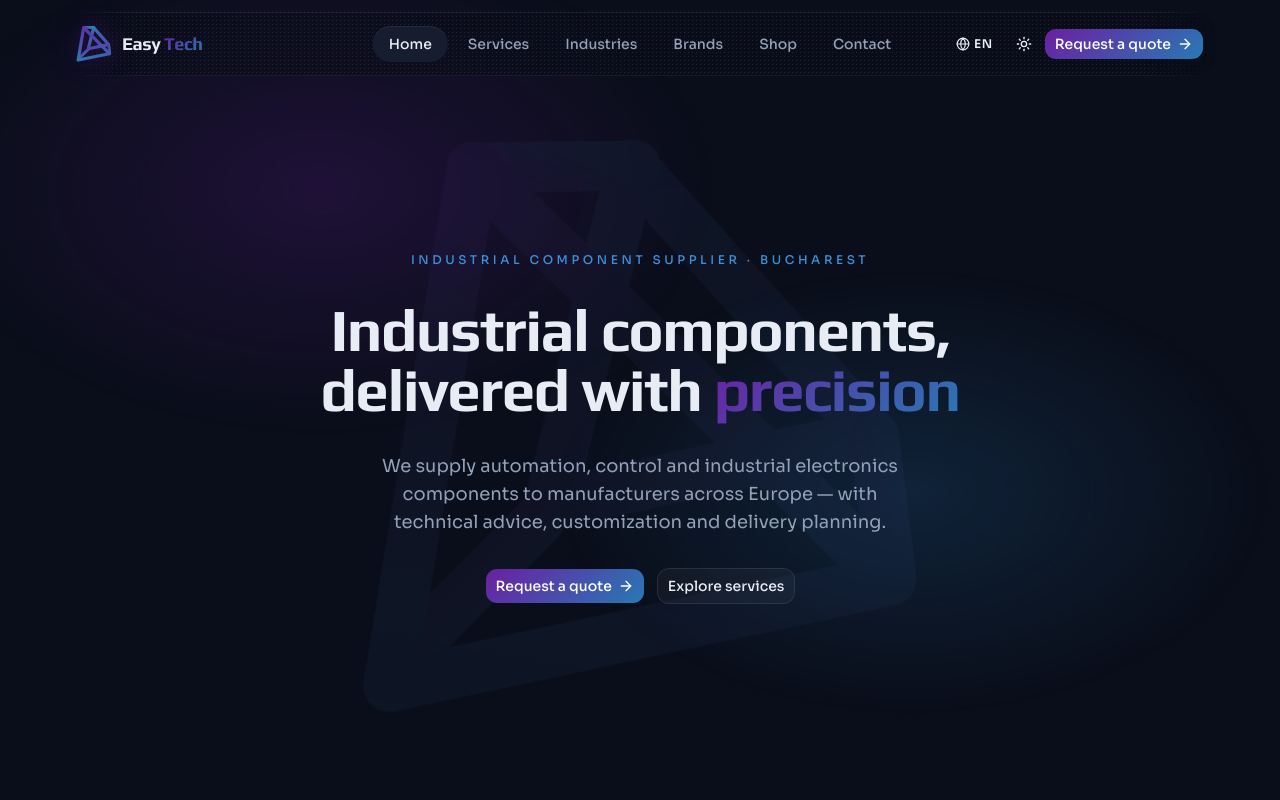
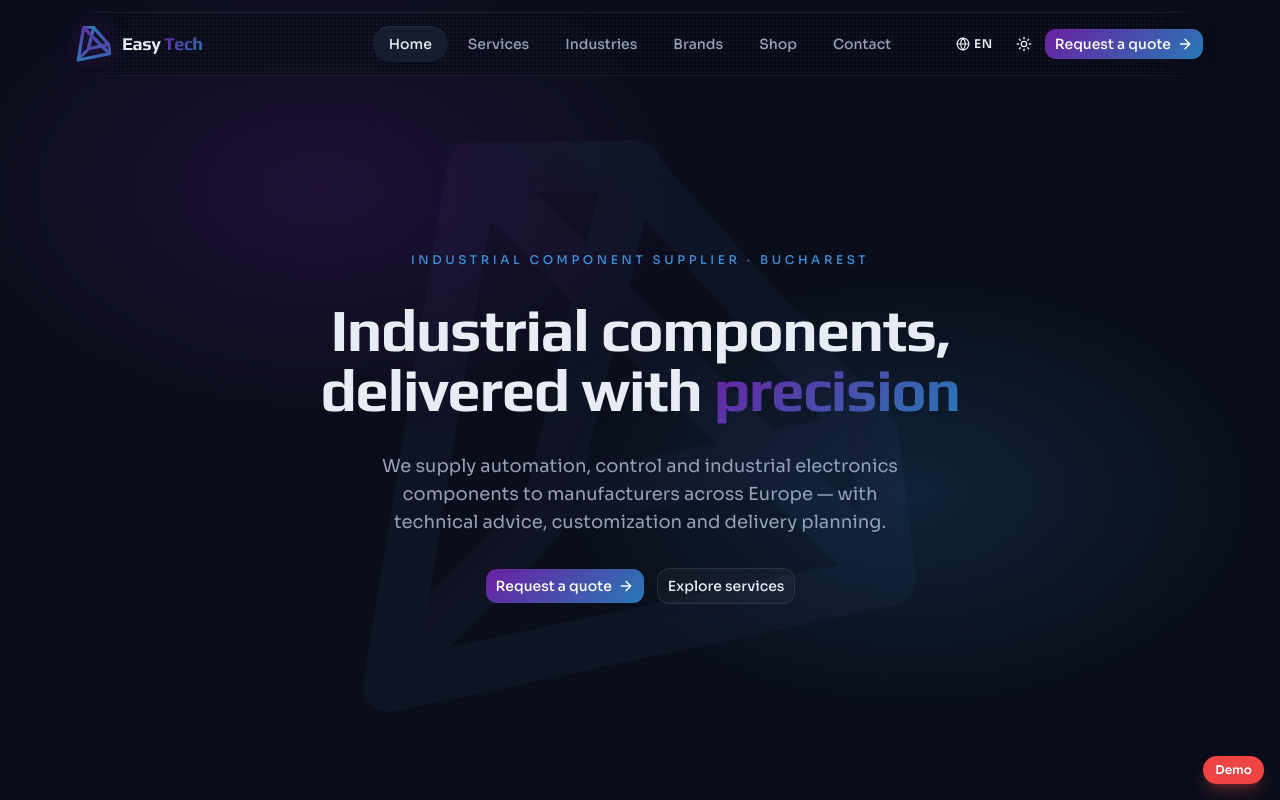
Before and after one commit to maximdm/costin_demo_website, a React (Vite) app: page / in a window 1280 px wide. Shown: the top 800 px of the page. Built offline with nearby package versions, Linux system fonts and the light colour scheme.

Commit message:
Replace hero demo watermark with floating red 'Demo' button

```diff
--- a/src/components/layout/layout.tsx
+++ b/src/components/layout/layout.tsx
@@ -41,6 +41,14 @@ export function Layout() {
         <Footer />
         <CustomCursor />
         <BootOverlay />
+
+        {/* Floating "Demo" indicator — fixed bottom-right, site-wide */}
+        <span
+          aria-hidden
+          className="pointer-events-none fixed bottom-4 right-4 z-[200] rounded-full bg-destructive px-3 py-1.5 text-xs font-semibold text-white shadow-lg shadow-destructive/30"
+        >
+          {t('footer.demo')}
+        </span>
       </div>
     </MotionConfig>
   )
--- a/src/components/sections/hero.tsx
+++ b/src/components/sections/hero.tsx
@@ -18,7 +18,7 @@ export function Hero() {
         className="logo-watermark pointer-events-none absolute left-1/2 top-1/2 h-[70vmin] w-[70vmin] max-h-[640px] max-w-[640px] -translate-x-1/2 -translate-y-1/2 opacity-[0.06] -z-10"
       />
 
-      <div className="mx-auto max-w-3xl space-y-8">
+      <div className="relative z-10 mx-auto max-w-3xl space-y-8">
         <p className="text-xs font-medium uppercase tracking-[0.3em] text-primary">
           {t('home.hero.badge')}
         </p>
```
